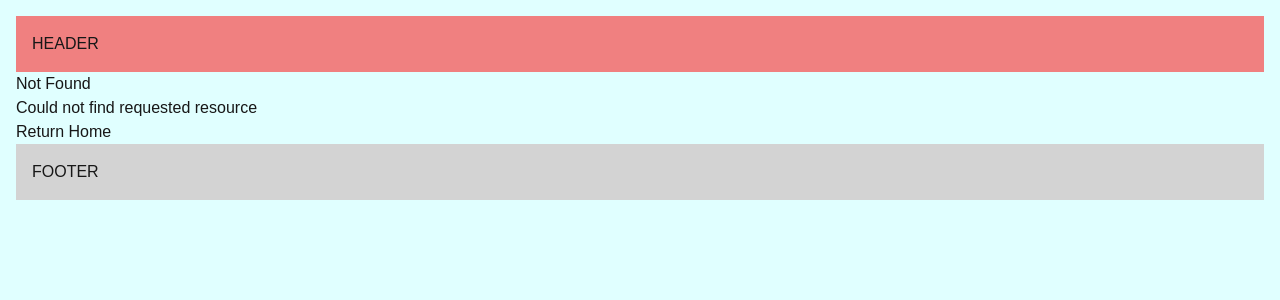
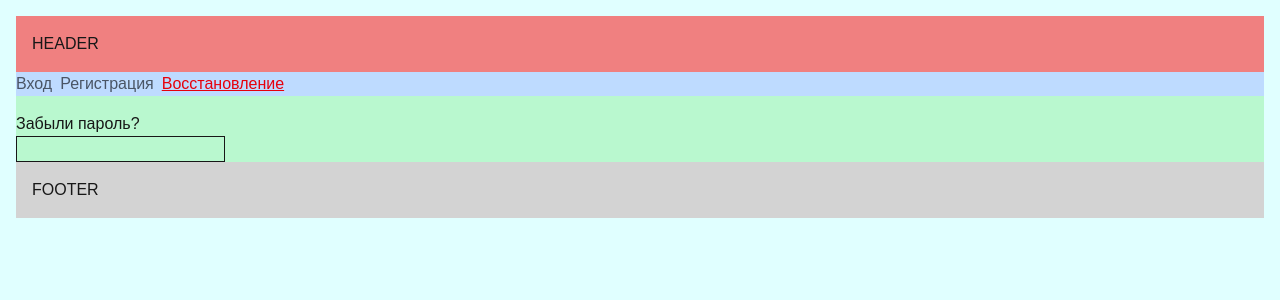
Before and after one commit to OlhaFedorets/next-app, a Next.js app: page /forgot-pass in a window 1280 px wide. Before the commit this address had no page. Shown: the top 300 px of the page. Built offline with nearby package versions, Linux system fonts and the light colour scheme.

Commit message:
add auth

```diff
--- /dev/null
+++ b/src/app/(auth)/forgot-pass/page.tsx
@@ -0,0 +1,3 @@
+export default function ForgotPassword() {
+    return <h1>Забыли пароль?</h1>
+}
--- /dev/null
+++ b/src/app/(auth)/login/page.tsx
@@ -0,0 +1,3 @@
+export default function Login() {
+    return <h1>Вход</h1>
+}
--- /dev/null
+++ b/src/app/(auth)/register/page.tsx
@@ -0,0 +1,3 @@
+export default function Register() {
+    return <h1>Регистрация</h1>
+}
```
